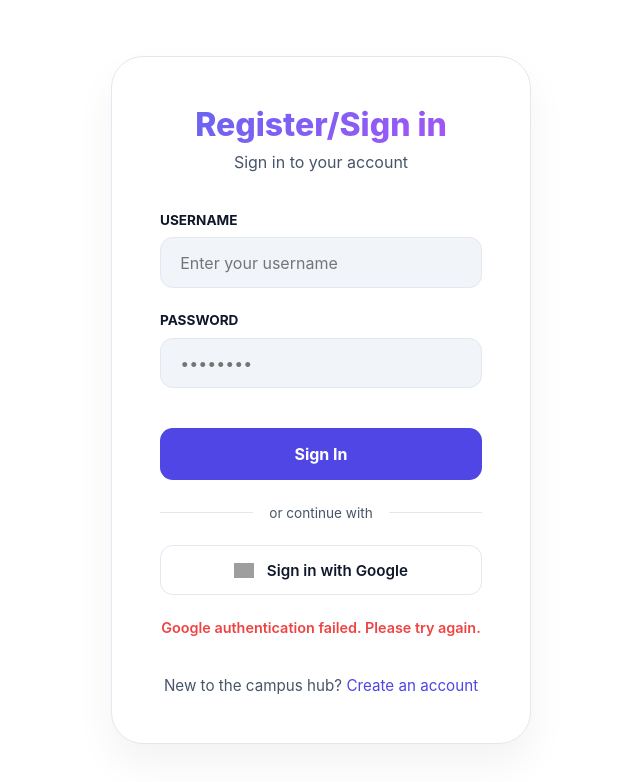
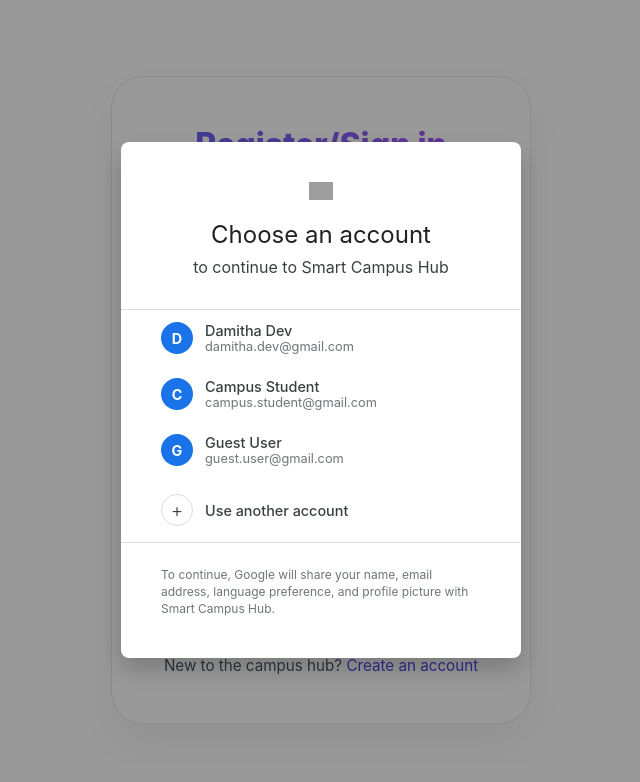
Before and after one commit to nipuninduwaraedu/IT3030-PAF-Assignment, a React app in the folder frontend/: page /login in a window 1280 px wide. Both pictures are taken after a click on the button "Sign in with Google". Shown: the top 782 px of the page, without its empty margins (319-959 px from the left). Built offline with nearby package versions, Linux system fonts and the light colour scheme; no server answers; grey boxes are pictures that could not be loaded; the HTML template or start-up script is replaced by a standard one.

Commit message:
create sign in google

```diff
--- /dev/null
+++ b/frontend/src/components/GoogleAccountModal.jsx
@@ -0,0 +1,115 @@
+import React from "react";
+
+const GoogleAccountModal = ({ isOpen, onClose, onSelect }) => {
+  if (!isOpen) return null;
+
+  const mockAccounts = [
+    { email: "damitha.dev@gmail.com", name: "Damitha Dev", avatar: "D" },
+    { email: "campus.student@gmail.com", name: "Campus Student", avatar: "C" },
+    { email: "guest.user@gmail.com", name: "Guest User", avatar: "G" },
+  ];
+
+  return (
+    <div className="google-modal-overlay">
+      <div className="google-modal-card">
+        <div className="modal-header">
+          <img src="https://www.gstatic.com/firebasejs/ui/2.0.0/images/auth/google.svg" alt="Google" className="google-logo" />
+          <h3>Choose an account</h3>
+          <p>to continue to Smart Campus Hub</p>
+        </div>
+
+        <div className="account-list">
+          {mockAccounts.map((account, index) => (
+            <div key={index} className="account-item" onClick={() => onSelect(account)}>
+              <div className="avatar-circle">{account.avatar}</div>
+              <div className="account-info">
+                <span className="account-name">{account.name}</span>
+                <span className="account-email">{account.email}</span>
+              </div>
+            </div>
+          ))}
+
+          <div className="account-item use-another">
+            <div className="avatar-circle small">+</div>
+            <span className="account-name">Use another account</span>
+          </div>
+        </div>
+
+        <div className="modal-footer">
+          <p>To continue, Google will share your name, email address, language preference, and profile picture with Smart Campus Hub.</p>
+        </div>
+      </div>
+
+      <style jsx>{`
+        .google-modal-overlay {
+          position: fixed;
+          top: 0;
+          left: 0;
+          width: 100%;
+          height: 100%;
+          background: rgba(0, 0, 0, 0.4);
+          display: flex;
+          align-items: center;
+          justify-content: center;
+          z-index: 9999;
+        }
+        .google-modal-card {
+          width: 100%;
+          max-width: 400px;
+          background: white;
+          border-radius: 8px;
+          padding: 2.5rem 0;
+          box-shadow: 0 12px 24px rgba(0,0,0,0.2);
+          font-family: 'Roboto', sans-serif;
+        }
+        .modal-header {
+          text-align: center;
+          padding: 0 2.5rem;
+          margin-bottom: 2rem;
+        }
+        .google-logo { width: 24px; margin-bottom: 1rem; }
+        .modal-header h3 { font-size: 1.5rem; margin: 0; font-weight: 400; color: #202124; }
+        .modal-header p { margin: 0.5rem 0 0; color: #3c4043; font-size: 1rem; }
+
+        .account-list {
+          border-top: 1px solid #dadce0;
+          border-bottom: 1px solid #dadce0;
+          margin-bottom: 1.5rem;
+        }
+        .account-item {
+          display: flex;
+          align-items: center;
+          padding: 12px 2.5rem;
+          cursor: pointer;
+          transition: background 0.2s;
+        }
+        .account-item:hover { background: #f8f9fa; }
+
+        .avatar-circle {
+          width: 32px;
+          height: 32px;
+          background: #1a73e8;
+          color: white;
+          border-radius: 50%;
+          display: flex;
+          align-items: center;
+          justify-content: center;
+          font-weight: 700;
+          margin-right: 12px;
+          font-size: 0.9rem;
+        }
+        .account-info { display: flex; flex-direction: column; }
+        .account-name { font-size: 0.9rem; font-weight: 500; color: #3c4043; }
+        .account-email { font-size: 0.8rem; color: #70757a; }
+
+        .use-another { padding-top: 16px; padding-bottom: 16px; }
+        .avatar-circle.small { background: none; border: 1px solid #dadce0; color: #3c4043; font-size: 1.2rem; font-weight: 300; }
+
+        .modal-footer { padding: 0 2.5rem; }
+        .modal-footer p { font-size: 0.75rem; color: #70757a; line-height: 1.4; }
+      `}</style>
+    </div>
+  );
+};
+
+export default GoogleAccountModal;
--- a/frontend/src/pages/Login.jsx
+++ b/frontend/src/pages/Login.jsx
@@ -1,11 +1,13 @@
 import React, { useState } from "react";
 import { useNavigate, Link } from "react-router-dom";
 import authService from "../services/authService";
+import GoogleAccountModal from "../components/GoogleAccountModal";
 
 const Login = () => {
   const [formData, setFormData] = useState({ username: "", password: "" });
   const [loading, setLoading] = useState(false);
   const [error, setError] = useState("");
+  const [showGoogleModal, setShowGoogleModal] = useState(false);
   const navigate = useNavigate();
 
   const handleChange = (e) => {
@@ -32,19 +34,12 @@
     }
   };
 
-  const handleGoogleLogin = async () => {
+  const handleGoogleSelect = async (account) => {
+    setShowGoogleModal(false);
     setLoading(true);
     setError("");
     try {
-      // Mock Google Login Flow
-      // In a real app, you would use the Google SDK here
-      const mockGoogleUser = {
-        email: "google.user@gmail.com",
-        name: "Google Student",
-        id: "G-" + Math.random().toString(36).substr(2, 9)
-      };
-
-      const user = await authService.socialLogin(mockGoogleUser.email, mockGoogleUser.name);
+      const user = await authService.socialLogin(account.email, account.name);
       navigate("/student-dashboard");
     } catch (error) {
       setError("Google authentication failed. Please try again.");
@@ -92,7 +87,7 @@
           <span>or continue with</span>
         </div>
 
-        <button onClick={handleGoogleLogin} disabled={loading} className="btn-google">
+        <button onClick={() => setShowGoogleModal(true)} disabled={loading} className="btn-google">
           <img src="https://www.gstatic.com/firebasejs/ui/2.0.0/images/auth/google.svg" alt="Google" />
           Sign in with Google
         </button>
@@ -104,135 +99,31 @@
         </p>
       </div>
 
+      <GoogleAccountModal
+        isOpen={showGoogleModal}
+        onClose={() => setShowGoogleModal(false)}
+        onSelect={handleGoogleSelect}
+      />
+
       <style jsx>{`
-        .login-page {
-          display: flex;
-          align-items: center;
-          justify-content: center;
-          background-color: #ffffff;
-        }
-        .login-card {
-          width: 100%;
-          max-width: 420px;
-          padding: 3rem;
-          background: white;
-          border-radius: 2rem;
-          box-shadow: 0 20px 40px rgba(0,0,0,0.05);
-          border: 1px solid var(--border);
-          text-align: center;
-        }
-        .login-title {
-          font-size: 2rem;
-          font-weight: 800;
-          margin-bottom: 0.5rem;
-          background: var(--primary-gradient);
-          -webkit-background-clip: text;
-          -webkit-text-fill-color: transparent;
-        }
-        .login-subtitle {
-          color: var(--text-muted);
-          margin-bottom: 2.5rem;
-          font-size: 1rem;
-        }
-        .form-group {
-          text-align: left;
-          margin-bottom: 1.5rem;
-        }
-        .form-group label {
-          display: block;
-          font-weight: 700;
-          font-size: 0.85rem;
-          color: var(--text-h);
-          margin-bottom: 0.6rem;
-          text-transform: uppercase;
-        }
-        .form-group input {
-          width: 100%;
-          padding: 0.9rem 1.2rem;
-          border: 1px solid var(--border);
-          border-radius: 0.8rem;
-          font-size: 1rem;
-          box-sizing: border-box;
-          transition: border-color 0.3s;
-        }
-        .form-group input:focus {
-          outline: none;
-          border-color: var(--primary);
-        }
-        .btn-login {
-          width: 100%;
-          padding: 1rem;
-          background: var(--primary);
-          color: white;
-          border: none;
-          border-radius: 0.8rem;
-          font-weight: 700;
-          font-size: 1rem;
-          cursor: pointer;
-          margin-top: 1rem;
-          transition: all 0.3s;
-        }
-        .btn-login:hover {
-          background: #2563eb;
-          transform: translateY(-2px);
-        }
-
-        .divider {
-          margin: 2rem 0;
-          position: relative;
-          border-top: 1px solid var(--border);
-        }
-        .divider span {
-          position: absolute;
-          top: 50%;
-          left: 50%;
-          transform: translate(-50%, -50%);
-          background: white;
-          padding: 0 1rem;
-          color: var(--text-muted);
-          font-size: 0.85rem;
-        }
-
-        .btn-google {
-          width: 100%;
-          padding: 0.9rem;
-          background: white;
-          color: var(--text-h);
-          border: 1px solid var(--border);
-          border-radius: 0.8rem;
-          font-weight: 600;
-          font-size: 0.95rem;
-          cursor: pointer;
-          display: flex;
-          align-items: center;
-          justify-content: center;
-          gap: 0.8rem;
-          transition: all 0.3s;
-        }
-        .btn-google:hover {
-          background: #f8fafc;
-          border-color: #cbd5e1;
-        }
-        .btn-google img {
-          width: 20px;
-        }
-
-        .error-text {
-          color: var(--error);
-          font-size: 0.9rem;
-          margin-top: 1.5rem;
-          font-weight: 600;
-        }
-        .register-text {
-          margin-top: 2.5rem;
-          color: var(--text-muted);
-          font-size: 0.95rem;
-        }
-        .register-text a {
-          color: var(--primary);
-          font-weight: 700;
-          text-decoration: none;
-        }
+        .login-page { display: flex; align-items: center; justify-content: center; background-color: #ffffff; }
+        .login-card { width: 100%; max-width: 420px; padding: 3rem; background: white; border-radius: 2rem; box-shadow: 0 20px 40px rgba(0,0,0,0.05); border: 1px solid var(--border); text-align: center; }
+        .login-title { font-size: 2rem; font-weight: 800; margin-bottom: 0.5rem; background: var(--primary-gradient); -webkit-background-clip: text; -webkit-text-fill-color: transparent; }
+        .login-subtitle { color: var(--text-muted); margin-bottom: 2.5rem; font-size: 1rem; }
+        .form-group { text-align: left; margin-bottom: 1.5rem; }
+        .form-group label { display: block; font-weight: 700; font-size: 0.85rem; color: var(--text-h); margin-bottom: 0.6rem; text-transform: uppercase; }
+        .form-group input { width: 100%; padding: 0.9rem 1.2rem; border: 1px solid var(--border); border-radius: 0.8rem; font-size: 1rem; box-sizing: border-box; transition: border-color 0.3s; }
+        .form-group input:focus { outline: none; border-color: var(--primary); }
+        .btn-login { width: 100%; padding: 1rem; background: var(--primary); color: white; border: none; border-radius: 0.8rem; font-weight: 700; font-size: 1rem; cursor: pointer; margin-top: 1rem; transition: all 0.3s; }
+        .btn-login:hover { background: #2563eb; transform: translateY(-2px); }
+        .divider { margin: 2rem 0; position: relative; border-top: 1px solid var(--border); }
+        .divider span { position: absolute; top: 50%; left: 50%; transform: translate(-50%, -50%); background: white; padding: 0 1rem; color: var(--text-muted); font-size: 0.85rem; }
+        .btn-google { width: 100%; padding: 0.9rem; background: white; color: var(--text-h); border: 1px solid var(--border); border-radius: 0.8rem; font-weight: 600; font-size: 0.95rem; cursor: pointer; display: flex; align-items: center; justify-content: center; gap: 0.8rem; transition: all 0.3s; }
+        .btn-google:hover { background: #f8fafc; border-color: #cbd5e1; }
+        .btn-google img { width: 20px; }
+        .error-text { color: var(--error); font-size: 0.9rem; margin-top: 1.5rem; font-weight: 600; }
+        .register-text { margin-top: 2.5rem; color: var(--text-muted); font-size: 0.95rem; }
+        .register-text a { color: var(--primary); font-weight: 700; text-decoration: none; }
       `}</style>
     </div>
   );
```
Also changed, not shown: 1 other file (tests, documents, lock files or other folders).
